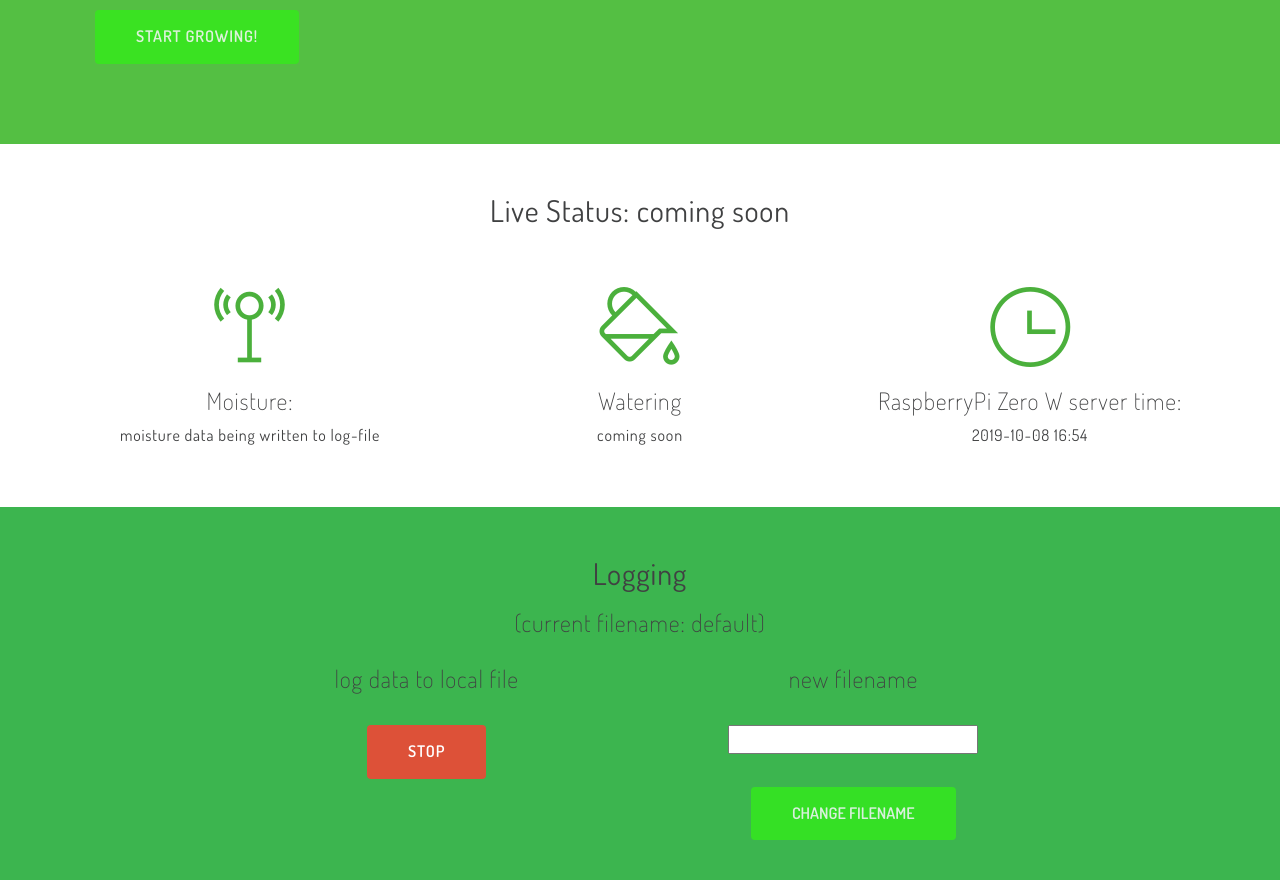
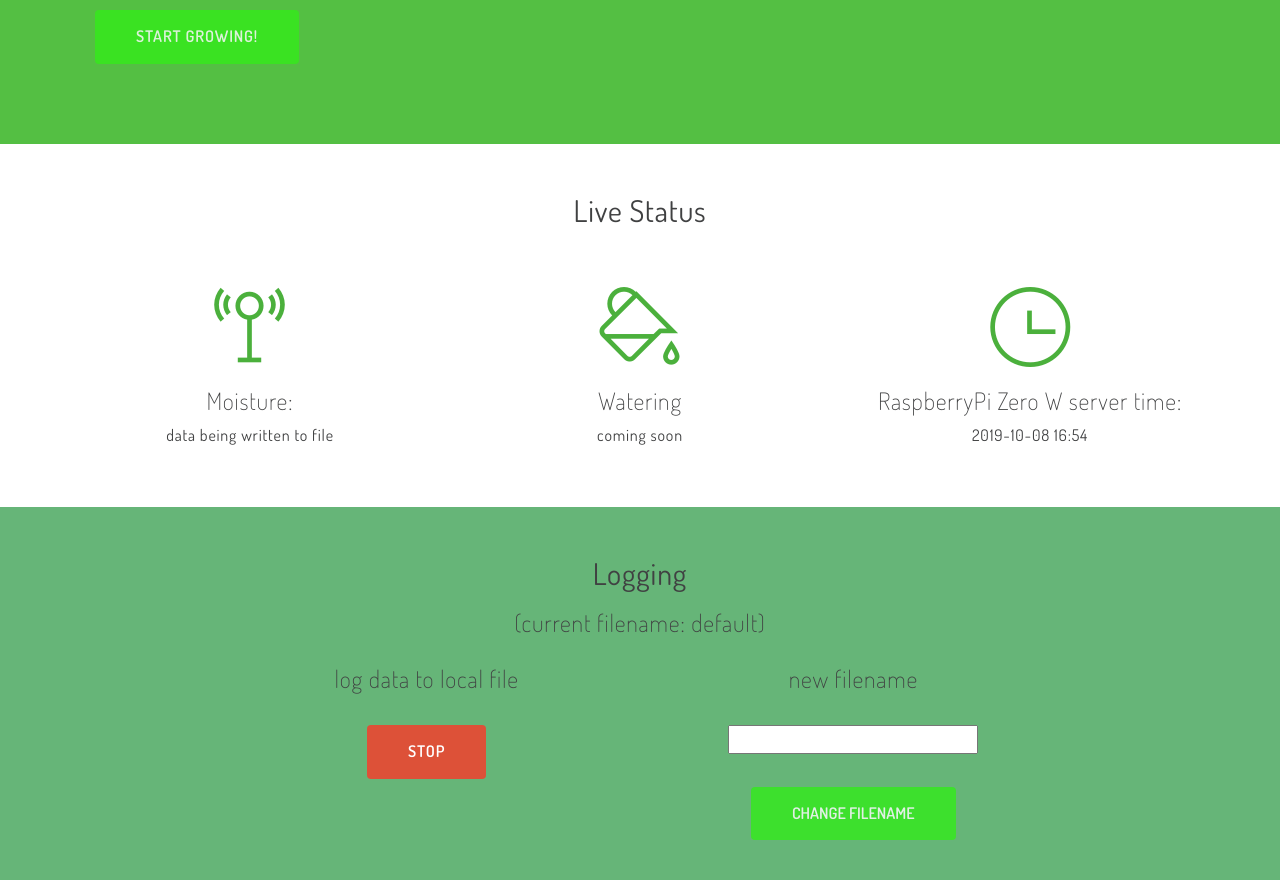
Before and after one commit to SYoy/smart_gardening, a Flask app: page /start in a window 1280 px wide. Shown: the part 535-1415 px from the top of the page. Run offline with Flask 2, Linux system fonts and the light colour scheme; some libraries are stand-ins or nearby versions.

Commit message:
test color

```diff
--- a/server/static/css/style.css
+++ b/server/static/css/style.css
@@ -184,7 +184,7 @@ a span.ti-twitter-alt {
 }
 
 .tickets {
-	background-color: #3cb54f;
+	background-color: #66b578;
 }
 .tickets .price {
 	font-size: 4em;
--- a/server/templates/index_sp.html
+++ b/server/templates/index_sp.html
@@ -68,14 +68,14 @@
       <div class="container">
         <!-- Start: Desc -->
         <div class="row me-row content-ct">
-          <h2 class="row-title">Live Status: coming soon</h2>
+          <h2 class="row-title">Live Status</h2>
           <div class="col-md-4 feature">
             <span class="ti-signal"></span>
             <h3>Moisture:</h3>
             <p>{% if running == 1 %}
-                    moisture data being written to log-file
+                    data being written to file
                 {% else %}
-                    {{ moisture }}
+                    <b>{{ moisture }}</b>
                 {% endif %}</p>
           </div>
           <div class="col-md-4 feature">
```
